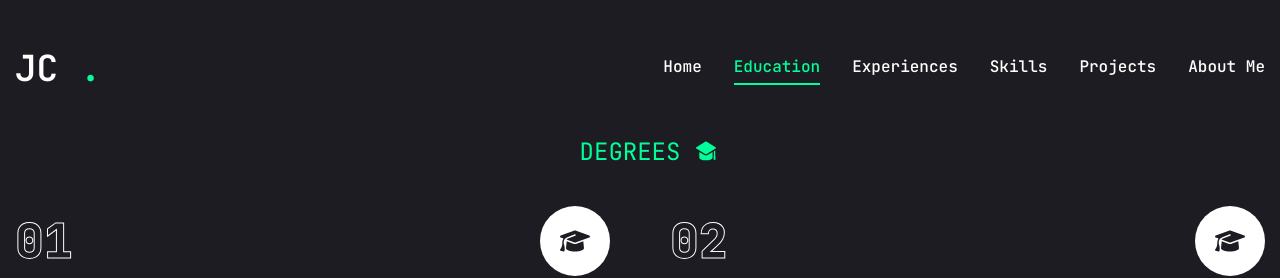
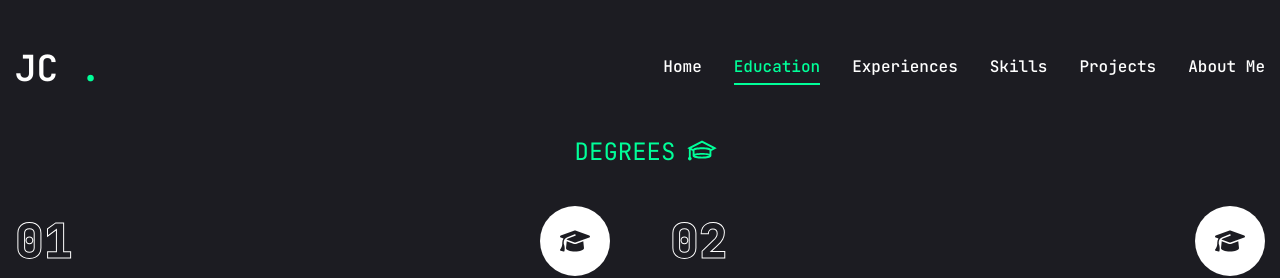
Before and after one commit to JeffersonCanuto/jefferson-portfolio, a Next.js app: page /education in a window 1280 px wide. Shown: the top 278 px of the page. Built offline with nearby package versions, Linux system fonts and the light colour scheme.

Commit message:
style: update degree icon in Education page

```diff
--- a/src/app/education/page.jsx
+++ b/src/app/education/page.jsx
@@ -2,6 +2,7 @@
 
 import { FaGraduationCap } from "react-icons/fa6";
 import { FiExternalLink } from "react-icons/fi";
+import { LiaGraduationCapSolid } from "react-icons/lia";
 
 import { Button } from "@/components/ui/button";
 
@@ -99,14 +100,8 @@ function Education() {
         <section className="min-h-[80vh] flex flex-col justify-start py-12 xl:py-0">
             <div className="container mx-auto">
                 <h3 className="w-full h-[70px] flex justify-center text-2xl text-accent">
-                    <span className="mx-4">DEGREES</span>
-                    <img
-                        width="20"
-                        height="40"
-                        src="/assets/others/cap.svg"
-                        alt="degree-badge"
-                        className="mb-10"
-                    />
+                    <span className="mx-3">DEGREES</span>
+                    <LiaGraduationCapSolid className="text-3xl"/>
                 </h3>
                 <motion.div
                     initial={{ opacity: 0}}
@@ -144,7 +139,7 @@ function Education() {
             <br />
             <div className="container mx-auto">
                 <h3 className="w-full flex justify-center text-2xl text-accent mt-4">
-                    <span className="mx-4">CERTIFICATES</span>
+                    <span className="mx-3">CERTIFICATES</span>
                     <img
                         width="20"
                         height="40"
```
